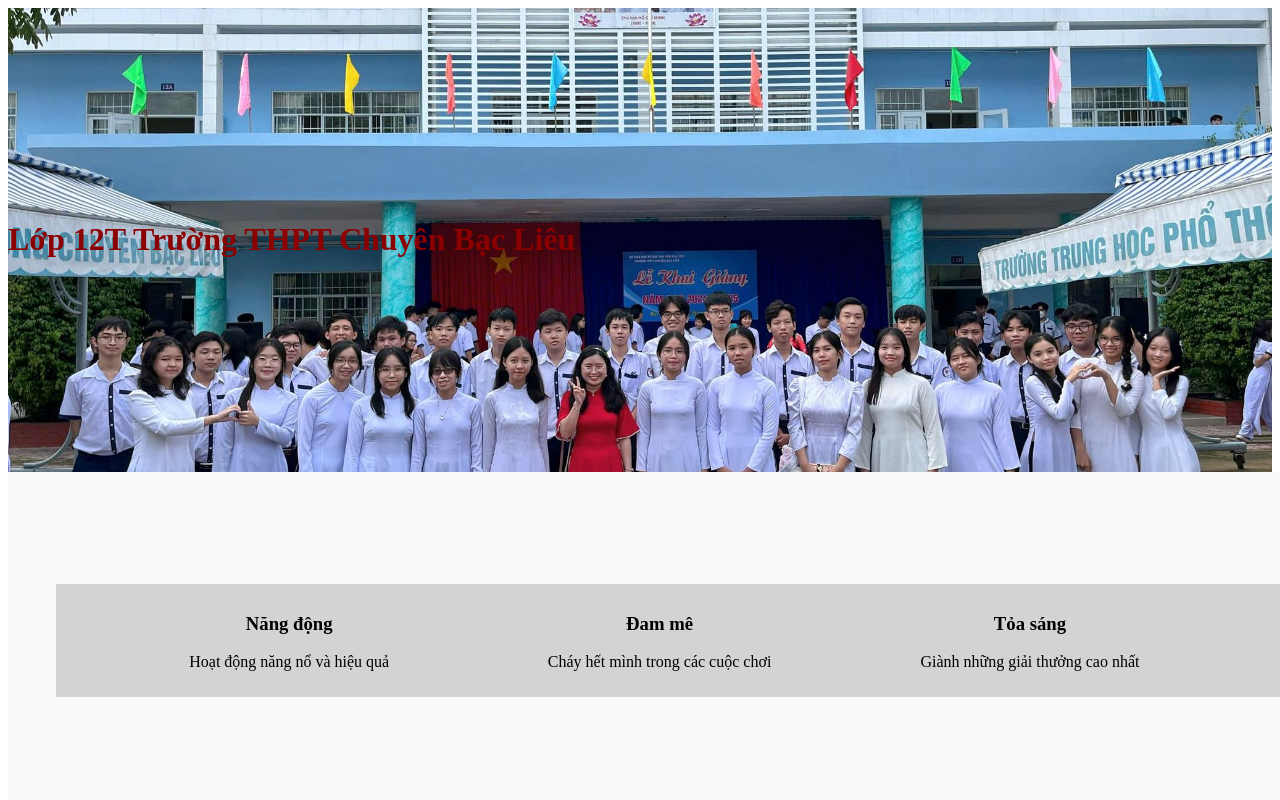
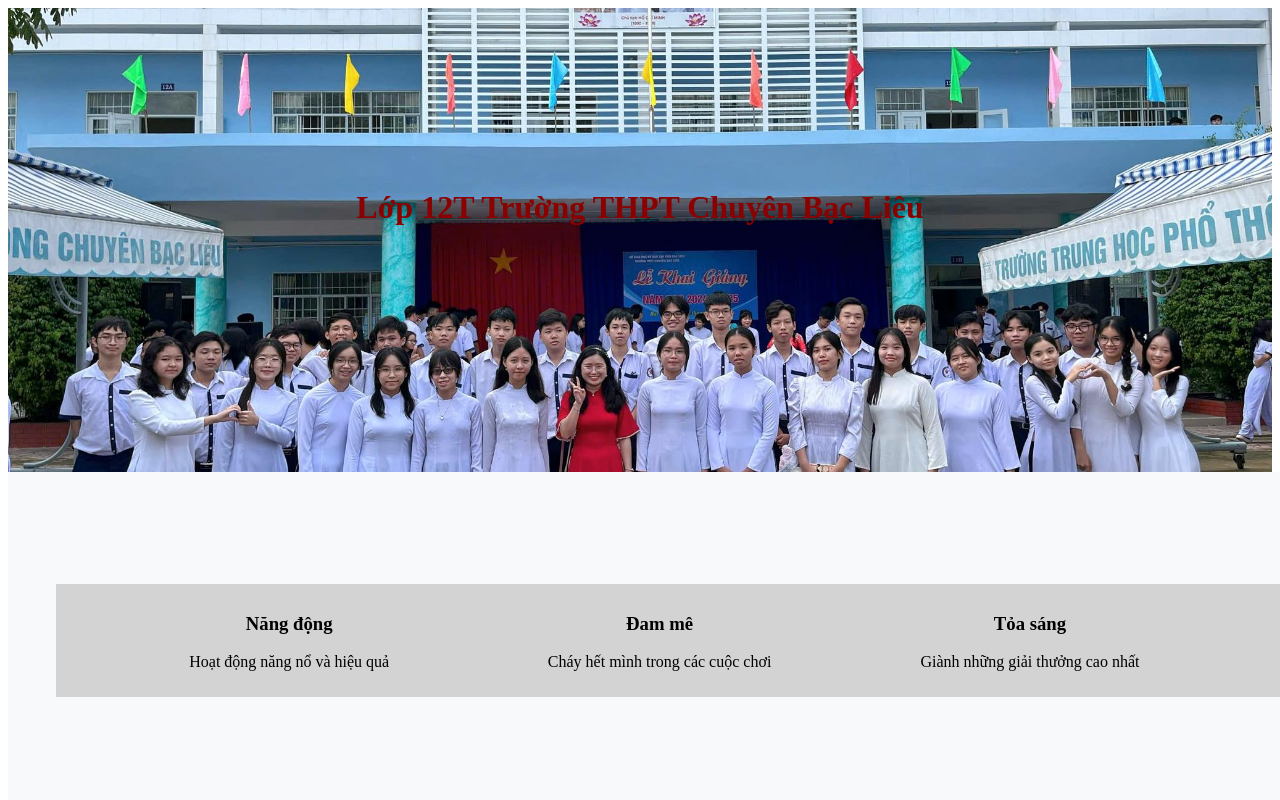
Before and after one commit to pao1608/12T-THPTChuyenBL, a plain HTML site: page index.html in a window 1280 px wide. Shown: the top 800 px of the page. Drawn offline with Linux system fonts and the light colour scheme.

Commit message:
Update styles.css

```diff
--- a/styles.css
+++ b/styles.css
@@ -1,4 +1,4 @@
-.banner{background: url("anhlop.jpg") no-repeat center center; background-size: cover; padding-top: 12rem; padding-bottom: 12rem; text-align: top; color: darkred;}
+.banner{background: url("anhlop.jpg") no-repeat center center; background-size: cover; padding-top: 10rem; padding-bottom: 14rem; text-align: center; color: darkred;}
 .slogan{background-color: rgb(248,249,250); text-align: center; width: 100%; padding-right: 0.5rem; padding-left: 3rem; padding-top: 7rem; padding-bottom: 7rem;}
 .row{display: flex; flex-wrap: wrap; margin-top: -1; max-width: 100%; padding-right: 3rem; padding-left: 3rem; background-color: lightgrey;}
 .block_3{flex: 0 0 auto; width: 30%; margin: 10px;}
```
